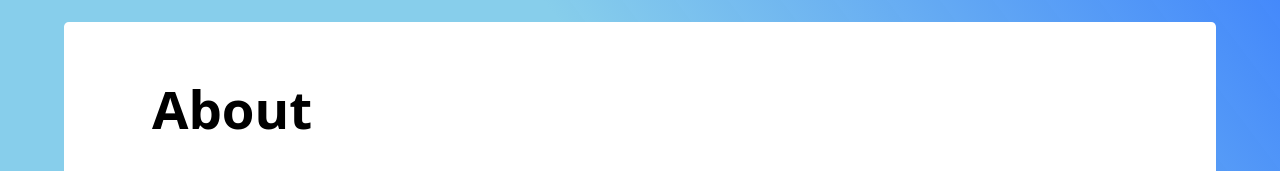
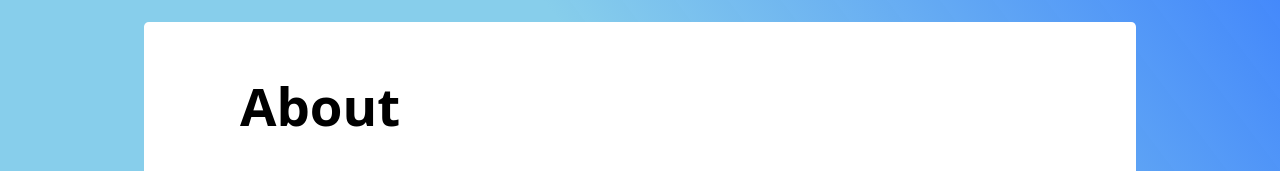
Before and after one commit to sluckenbaugh/bobs-burgers-fansite, a React (Vite) app: page /About in a window 1280 px wide. Shown: the part 146-317 px from the top of the page. Built offline with nearby package versions, Linux system fonts and the light colour scheme; a web font is replaced by a local one.

Commit message:
build for deployment

```diff
--- a/src/About.tsx
+++ b/src/About.tsx
@@ -1,4 +1,4 @@
-import React, { useContext, useEffect } from "react";
+import { useContext, useEffect } from "react";
 import NavSimple from "./components/NavSimple";
 import { ColorContext } from "./App";
 import usePreviousColor from "./Hooks/usePreviousColor";
--- a/src/App.tsx
+++ b/src/App.tsx
@@ -1,7 +1,7 @@
-import React, { Dispatch, SetStateAction, useState } from "react";
+import { useState } from "react";
 import { RouterProvider } from "react-router-dom";
 import router from "./routes";
-import react, { createContext } from "react";
+import { createContext } from "react";
 
 export const ColorContext = createContext({
   color: "sky",
--- a/src/index.css
+++ b/src/index.css
@@ -48,6 +48,7 @@ body {
     max-height: 11rem;
     display: flex;
     flex-direction: column;
+    justify-content: center;
     align-items: center;
     text-align: center;
     background: #fff;
@@ -66,6 +67,7 @@ body {
     margin-top: 0.5rem;
     width: 4rem;
     border-radius: 0.5rem;
+    max-height: 9rem;
 }
 
 .charCard h3 {
@@ -134,16 +136,15 @@ body {
     text-align: left;
     font-family: var(--font-shadow);
     font-size: clamp(1rem, 1rem + 2vw, 4rem);
-    margin: 1rem 0 0 2.5rem;
+    margin: 1rem 0 0 0rem;
     align-self: center;
     text-wrap: nowrap;
 }
 .heading--about {
     text-align: center;
     margin: 1rem 0 0;
-    width: 100%;
     font-family: var(--font-shadow);
-    padding: 0.2rem 1rem;
+    /* padding: 0.2rem 1rem; */
     font-size: clamp(2.5rem, 2.5rem + 1vw, 3.8rem);
 }
 
@@ -152,9 +153,7 @@ body {
     width: 13rem;
     transition: transform 200ms;
 }
-/* .logo:hover {
-    transform: scale(1.06);
-} */
+
 .burger {
     width: 3rem;
     position: absolute;
@@ -373,6 +372,9 @@ input:checked + .toggle:before {
     .header--secondary {
         justify-content: start;
     }
+    .heading--tertiary {
+        margin-left: 2.5rem;
+    }
 }
 @media (min-width: 1300px) {
     .grid {
@@ -423,9 +425,33 @@ input:checked + .toggle:before {
     border-radius: var(--card-radius);
     box-shadow: var(--card-shadow);
     padding: 0.3rem 0.5rem;
-    transform: rotate(-2.8deg);
+    transform: rotate(-3.5deg);
     overflow: hidden;
+    animation: rotate 800ms
 }
+@keyframes rotate {
+    0% {
+        transform: scale(1.3);
+    }
+    25% {
+        transform: scale(1.3);
+        transform: rotate(-1deg);
+    }
+    35% {
+        transform: scale(1.2);
+        transform: rotate(-1.5deg)
+    }
+    40% {
+        transform: scale(1.1);
+        transform: rotate(-2deg);
+    }
+    50% {
+        transform: rotate(-2.8deg)
+    }
+    60% {
+        transform: rotate(-3.5deg);
+    }
+    }
 
 .card__body {
     background-image: url(static/paper-vert.jpg);
@@ -548,7 +574,7 @@ input:checked + .toggle:before {
 
 .backdrop-2 {
     background: #fff;
-    max-width: 70rem;
+    max-width: 60rem;
     display: grid;
     justify-items: center;
     margin: 0 auto;
@@ -600,7 +626,8 @@ input:checked + .toggle:before {
     }
     .heading--about {
         text-align: left;
-        padding-left: 10rem;
+        justify-self: start;
+        margin-left: 5rem;
         transform: translateY(1rem);
     }
 }
--- a/src/main.tsx
+++ b/src/main.tsx
@@ -1,7 +1,6 @@
-import React, { useState } from "react";
+import React from "react";
 import ReactDOM from "react-dom/client";
 import "./index.css";
-import router from "./routes.tsx";
 import App from "./App.tsx";
 
 ReactDOM.createRoot(document.getElementById("root")!).render(
```
